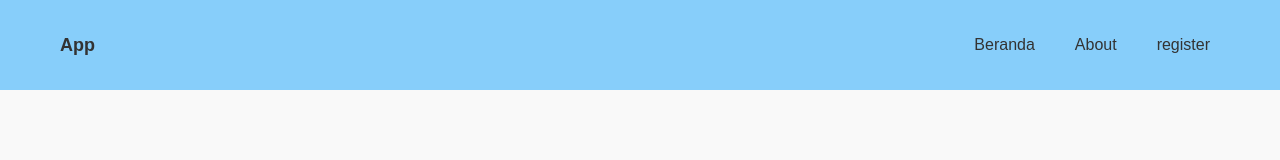
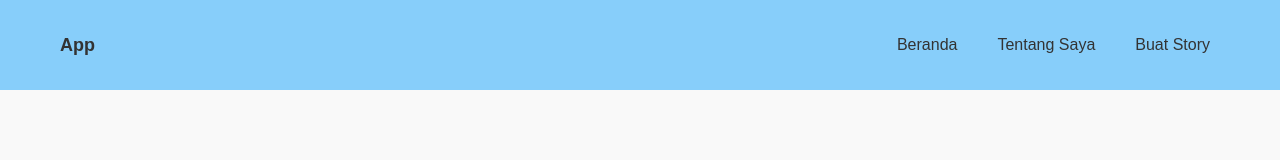
Before and after one commit to Ayahviramempesonah/starter-project-with-vite-submission-main-01, a website built with Vite: page src/index.html in a window 1280 px wide. Built offline with nearby package versions, Linux system fonts and the light colour scheme.

Commit message:
commit dulu

```diff
--- a/src/index.html
+++ b/src/index.html
@@ -16,8 +16,8 @@
         <nav id="navigation-drawer" class="navigation-drawer">
           <ul id="nav-list" class="nav-list">
             <li><a href="#/">Beranda</a></li>
-            <li><a href="#/about">About</a></li>
-            <li><a href="#/stories">register</a></li>
+            <li><a href="#/about">Tentang Saya</a></li>
+            <li><a href="#/stories">Buat Story</a></li>
           </ul>
         </nav>
 
```
Also changed, not shown: src/scripts/pages/detail/detail-pages.js (+29 -0 lines), src/scripts/pages/detail/detail-presenter.js (added, +16 -0 lines).
